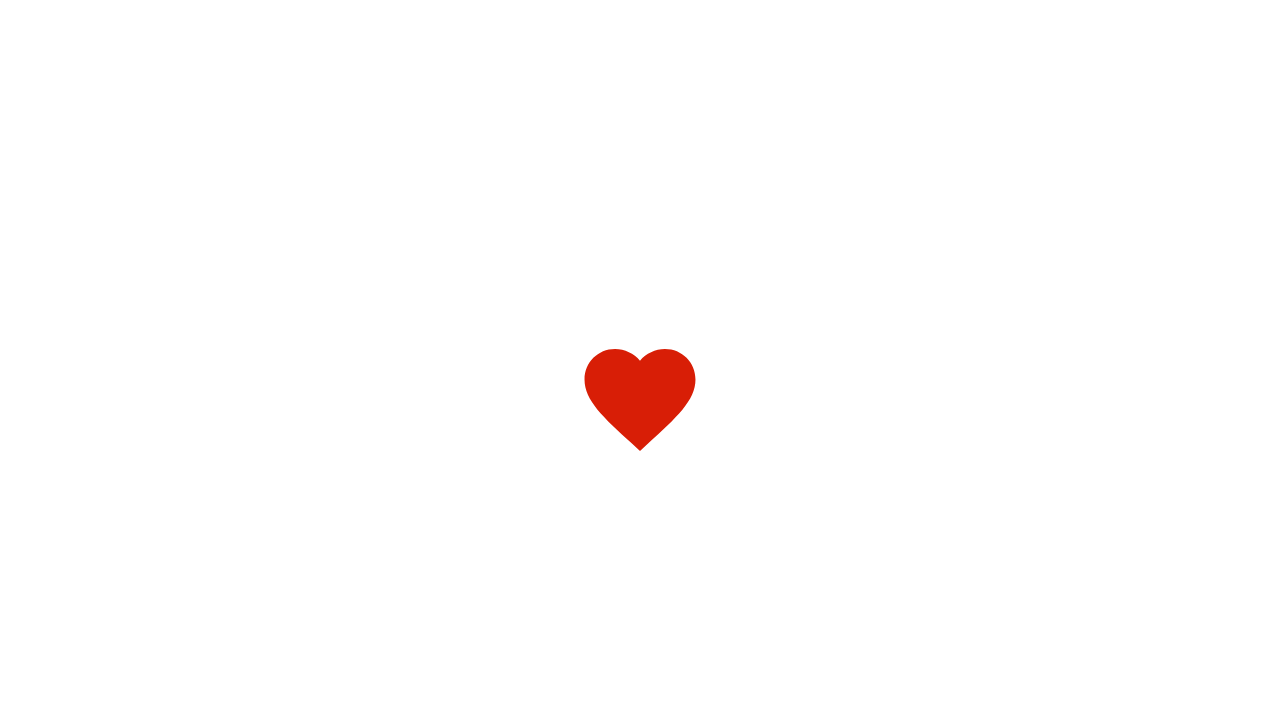
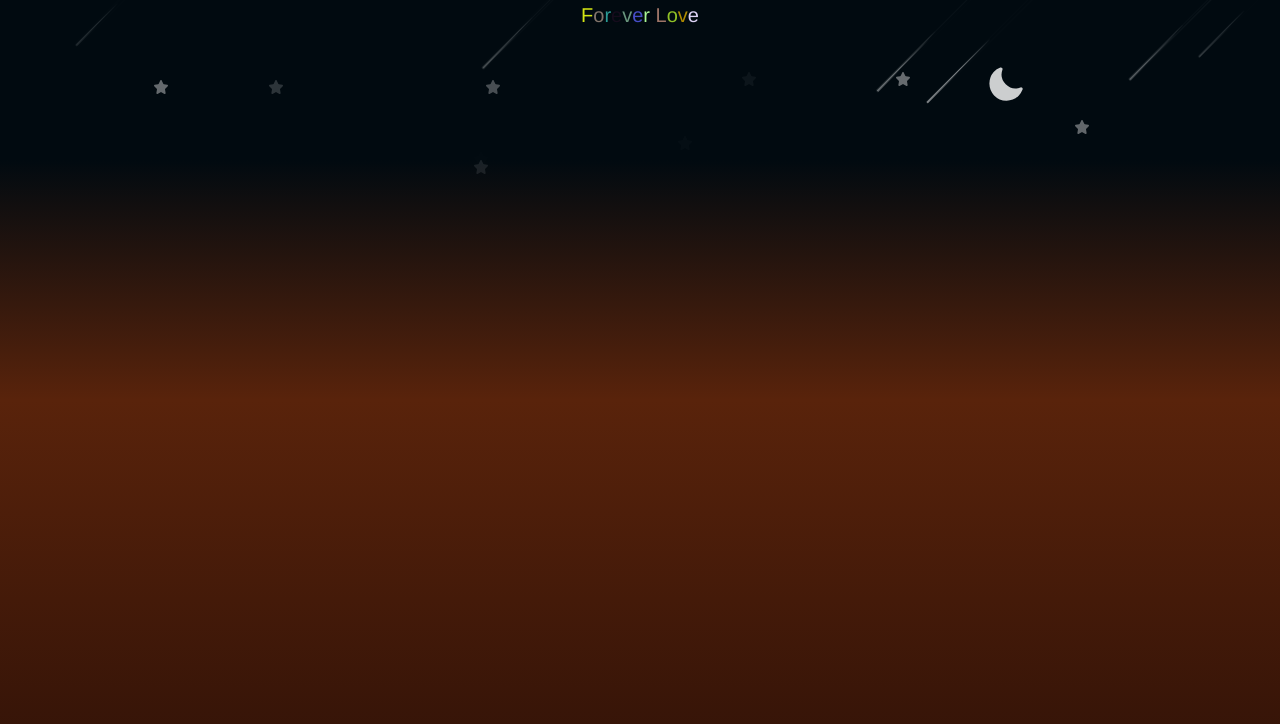
Before and after one commit to Punk1ee/love-story, a Vue app: page / in a window 1280 px wide. Shown: the top 724 px of the page. Built offline with nearby package versions, Linux system fonts and the light colour scheme.

Commit message:
modify configs

```diff
--- a/src/components/Album.vue
+++ b/src/components/Album.vue
@@ -68,6 +68,7 @@ export default {
   width: 200px;
   height: 200px;
   margin: auto;
+  z-index: 9999;
   /*改变左右上下,图片方块移动*/
 }
 /*包裹所有容器样式*/
--- a/src/components/FlowStar.vue
+++ b/src/components/FlowStar.vue
@@ -17,7 +17,11 @@ export default {
   data() {
     return {
       win_w: 0,
-      stars: []
+      stars: [],
+      animationDelay: {
+        val: 0,
+        rate: 0.2
+      }
     }
   },
   created() {
@@ -29,14 +33,13 @@ export default {
       this.win_w = getWinWidth()
     },
     createStars() {
-      const animationDelayRate = 0.2
-      const count = getBetweenRandom(10, 15)
+      const count = getBetweenRandom(4, 6)
       for (let i = 0; i < count; i++) {
         const left = getBetweenRandom(0, this.win_w)
         this.stars.push({
           left: left + 'px',
           top: '0px',
-          animationDelay: i % 6 == 0 ? '0s' : i * animationDelayRate + 's'
+          animationDelay: i % 6 == 0 ? this.animationDelay.val + 's' : i * (this.animationDelay.val + this.animationDelay.rate) + 's'
         })
       }
     }
--- a/src/components/Icons.vue
+++ b/src/components/Icons.vue
@@ -46,7 +46,7 @@ export default {
           delay: '0s',
           iterationCount: 1
         },
-        transform: null
+        opacity: 1
       }
     }
   },
@@ -137,6 +137,7 @@ export default {
             marginTop: position.marginTop,
             backgroundImage: this.style.backgroundImage,
             backgroundSize: style.background.size || this.style.backgroundSize,
+            opacity: style.opacity || this.style.opacity,
             animationName: name,
             animationDuration: duration,
             animationDelay: parseInt(delay.val, 10) + i * delay.rate + 's',
@@ -172,6 +173,14 @@ export default {
 			opacity: 0.4;
 		}
 	}
+  @keyframes _rise {
+		0% {
+			transform: translateY(0px) scale(0.2);
+		}
+		100% {
+			transform: translateY(-500px) scale(1);
+		}
+	}
   .icon-container {
     position: absolute;
     width: 100%;
@@ -184,7 +193,10 @@ export default {
     animation-name: _scale !important;
   }
   ._opacity {
-    opacity: 0.4;
     animation-name: _opacity !important;
   }
+  ._rise {
+    transform: translateY(0px) scale(0.2);
+    animation-name: _rise !important;
+  }
 </style>
--- a/src/config.js
+++ b/src/config.js
@@ -1,33 +1,4 @@
 const stages = [
-  {
-    content: [
-      {
-        name: 'Icons',
-        source: '/static/imgs/love.svg',
-        number: 1,
-        style: {
-          width: '128px',
-          height: '128px',
-          // 如果位置随机，则left和top必须是两个值的数组；否则位置默认固定，固定时值为'center'的话则居中
-          position: {
-            random: false,
-            left: 'center',
-            top: 'center'
-          },
-          background: {
-            size: '128px'
-          },
-          animation: {
-            name: '_scale',
-            duration: '3s',
-            delay: '0s',
-            iterationCount: 'infinite'
-          }
-        }
-      }
-    ],
-    style: { background: '#fff' }
-  },
   {
     content: [
       { name: 'Words', source: 'Forever Love', rate: 500 },
@@ -47,13 +18,14 @@ const stages = [
           },
           background: {
             size: '40px'
-          }
+          },
+          opacity: 0.8
         }
       },
       {
         name: 'Icons',
         source: '/static/imgs/shine-star.svg',
-        number: [12, 16],
+        number: [8, 10],
         style: {
           width: '14px',
           height: '14px',
@@ -61,7 +33,7 @@ const stages = [
           position: {
             random: true,
             left: ['5%', '95%'],
-            top: ['5%', '30%']
+            top: ['5%', '20%']
           },
           background: {
             size: '14px'
@@ -74,11 +46,12 @@ const stages = [
               val: '0s'
             },
             iterationCount: 'infinite'
-          }
+          },
+          opacity: 0.4
         }
       }
     ],
-    style: { background: 'linear-gradient(to bottom, #010A10 30%, #59230B 80%, #2F1107 100%)' }
+    style: { background: 'linear-gradient(to bottom, #010A10 20%, #59230B 50%, #2F1107 100%)' }
   },
   {
     content: [
@@ -97,6 +70,62 @@ const stages = [
           in_top: 'https://punklee.oss-cn-beijing.aliyuncs.com/11.jpg',
           in_bottom: 'https://punklee.oss-cn-beijing.aliyuncs.com/12.jpg'
         }
+      },
+      {
+        name: 'Icons',
+        source: '/static/imgs/love.svg',
+        number: 6,
+        style: {
+          width: '16px',
+          height: '16px',
+          // 如果位置随机，则left和top必须是两个值的数组；否则位置默认固定，固定时值为'center'的话则居中
+          position: {
+            random: true,
+            left: ['10%', '90%'],
+            top: ['100%', '100%']
+          },
+          background: {
+            size: '16px'
+          },
+          animation: {
+            name: '_rise',
+            duration: '8s',
+            delay: {
+              rate: 0.2,
+              val: '0s'
+            },
+            iterationCount: 'infinite'
+          },
+          opacity: 0.5
+        }
+      },
+      {
+        name: 'Icons',
+        source: '/static/imgs/love.svg',
+        number: 6,
+        style: {
+          width: '16px',
+          height: '16px',
+          // 如果位置随机，则left和top必须是两个值的数组；否则位置默认固定，固定时值为'center'的话则居中
+          position: {
+            random: true,
+            left: ['10%', '90%'],
+            top: ['80%', '90%']
+          },
+          background: {
+            size: '16px'
+          },
+          animation: {
+            name: '_rise',
+            duration: '8s',
+            delay: {
+              rate: 0.2,
+              val: '0s'
+            },
+            iterationCount: 'infinite'
+          },
+          opacity: 0.5
+        }
       }
     ],
     style: { background: 'rgba(132, 175, 155, 0.5)' }
```
